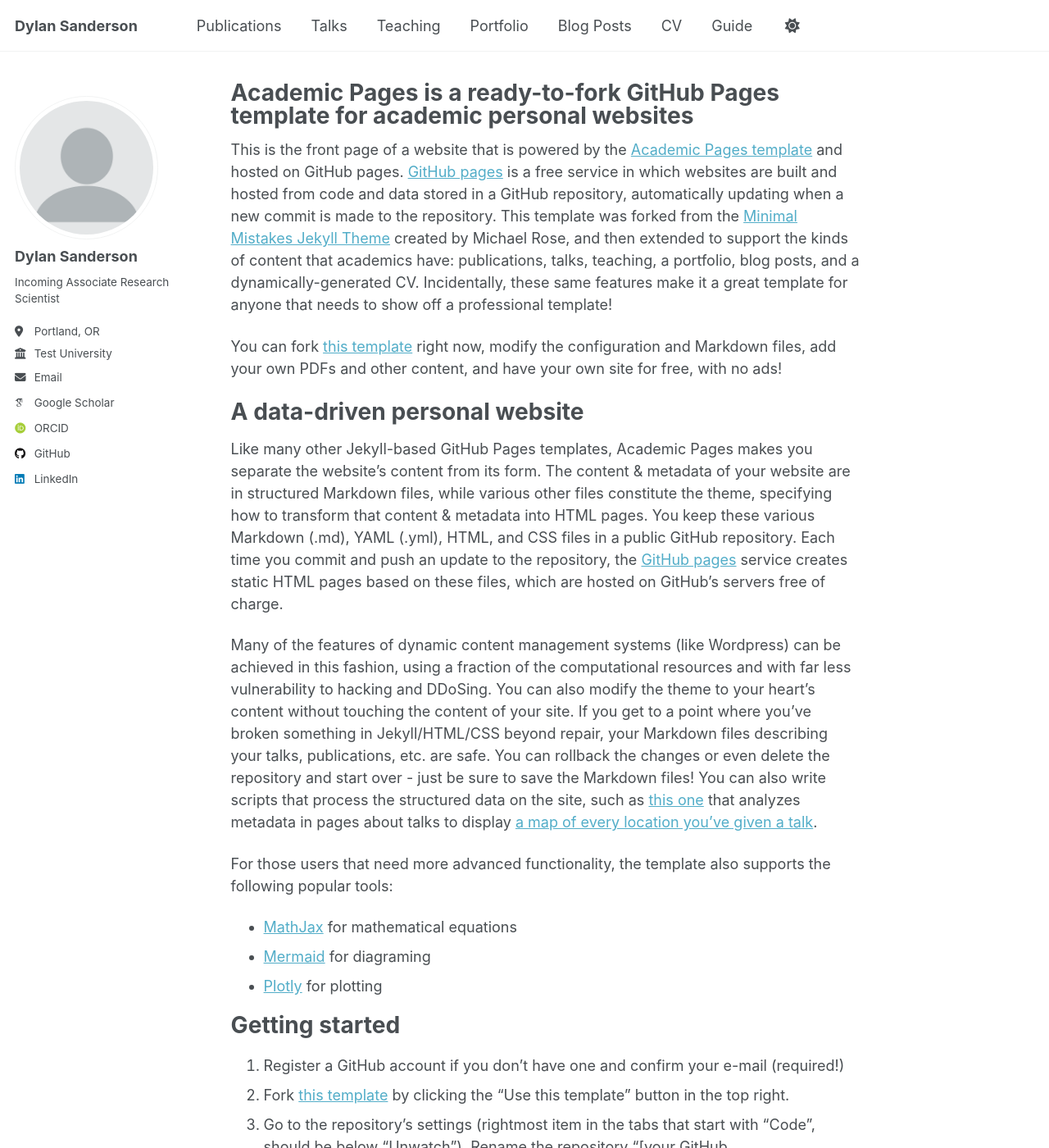
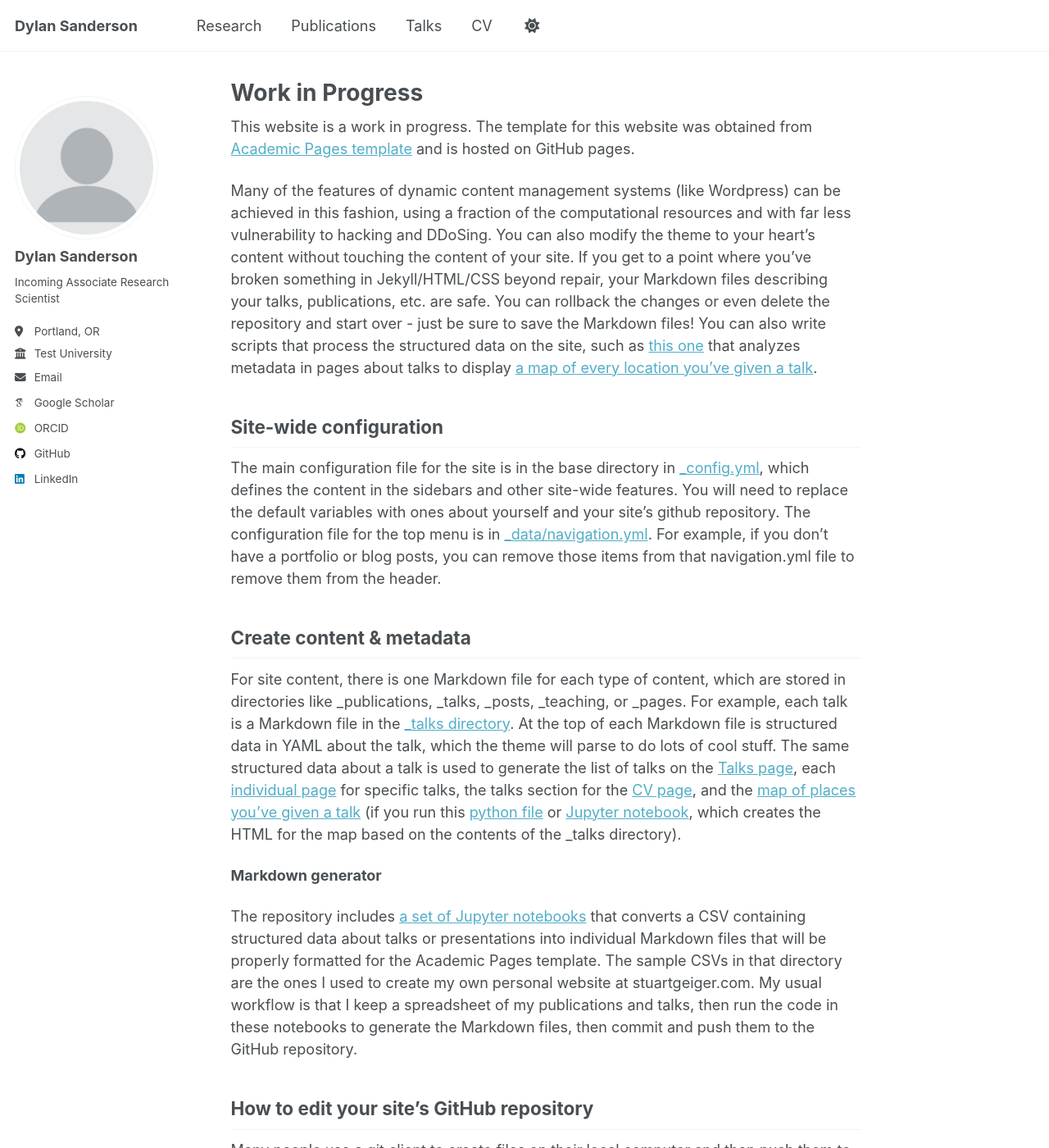
Before and after one commit to 22dylan/22dylan.github.io, a Jekyll site: the page built from _pages/about.md, in a window 1280 px wide and 1400 px high. Shown: the whole window at 82% size. Built offline with Jekyll 4.4.1, drawn with Linux system fonts in a browser that asks for light colours; some web fonts are replaced; a script that is not in the unit is left out; some of the changed text lies outside the part shown.

Commit message:
testing changes

```diff
--- a/_data/navigation.yml
+++ b/_data/navigation.yml
@@ -8,26 +8,17 @@
 #      Markdown formatted page while the second is generated using JSON.
 
 main:
+  - title: "Research"
+    url: /research/
+
   - title: "Publications"
     url: /publications/
 
   - title: "Talks"
     url: /talks/
 
-  - title: "Teaching"
-    url: /teaching/
-
-  - title: "Portfolio"
-    url: /portfolio/
-
-  - title: "Blog Posts"
-    url: /year-archive/
+  # - title: "Teaching"
+  #   url: /teaching/
 
   - title: "CV"
     url: /cv/
-
-  # - title: "CV"
-  #   url: /cv-json/
-
-  - title: "Guide"
-    url: /markdown/
--- a/_pages/about.md
+++ b/_pages/about.md
@@ -1,35 +1,22 @@
 ---
 permalink: /
-title: "Academic Pages is a ready-to-fork GitHub Pages template for academic personal websites"
+title: "Work in Progress"
 author_profile: true
 redirect_from:
   - /about/
   - /about.html
 ---
+This website is a work in progress. The template for this website was obtained from [Academic Pages template](https://github.com/academicpages/academicpages.github.io) and is hosted on GitHub pages.
 
-This is the front page of a website that is powered by the [Academic Pages template](https://github.com/academicpages/academicpages.github.io) and hosted on GitHub pages. [GitHub pages](https://pages.github.com) is a free service in which websites are built and hosted from code and data stored in a GitHub repository, automatically updating when a new commit is made to the repository. This template was forked from the [Minimal Mistakes Jekyll Theme](https://mmistakes.github.io/minimal-mistakes/) created by Michael Rose, and then extended to support the kinds of content that academics have: publications, talks, teaching, a portfolio, blog posts, and a dynamically-generated CV. Incidentally, these same features make it a great template for anyone that needs to show off a professional template!
 
- You can fork [this template](https://github.com/academicpages/academicpages.github.io) right now, modify the configuration and Markdown files, add your own PDFs and other content, and have your own site for free, with no ads!
-
-A data-driven personal website
+<!--
+This is how you make a title
 ======
-Like many other Jekyll-based GitHub Pages templates, Academic Pages makes you separate the website's content from its form. The content & metadata of your website are in structured Markdown files, while various other files constitute the theme, specifying how to transform that content & metadata into HTML pages. You keep these various Markdown (.md), YAML (.yml), HTML, and CSS files in a public GitHub repository. Each time you commit and push an update to the repository, the [GitHub pages](https://pages.github.com/) service creates static HTML pages based on these files, which are hosted on GitHub's servers free of charge.
+And here is the body.
+ -->
 
 Many of the features of dynamic content management systems (like Wordpress) can be achieved in this fashion, using a fraction of the computational resources and with far less vulnerability to hacking and DDoSing. You can also modify the theme to your heart's content without touching the content of your site. If you get to a point where you've broken something in Jekyll/HTML/CSS beyond repair, your Markdown files describing your talks, publications, etc. are safe. You can rollback the changes or even delete the repository and start over - just be sure to save the Markdown files! You can also write scripts that process the structured data on the site, such as [this one](https://github.com/academicpages/academicpages.github.io/blob/master/talkmap.ipynb) that analyzes metadata in pages about talks to display [a map of every location you've given a talk](https://academicpages.github.io/talkmap.html).
 
-For those users that need more advanced functionality, the template also supports the following popular tools:
-- [MathJax](https://www.mathjax.org/) for mathematical equations
-- [Mermaid](https://mermaid.js.org/) for diagraming
-- [Plotly](https://plotly.com/javascript/) for plotting
-
-Getting started
-======
-1. Register a GitHub account if you don't have one and confirm your e-mail (required!)
-1. Fork [this template](https://github.com/academicpages/academicpages.github.io) by clicking the "Use this template" button in the top right.
-1. Go to the repository's settings (rightmost item in the tabs that start with "Code", should be below "Unwatch"). Rename the repository "[your GitHub username].github.io", which will also be your website's URL.
-1. Set site-wide configuration and create content & metadata (see below -- also see [this set of diffs](http://archive.is/3TPas) showing what files were changed to set up [an example site](https://getorg-testacct.github.io) for a user with the username "getorg-testacct")
-1. Upload any files (like PDFs, .zip files, etc.) to the files/ directory. They will appear at https://[your GitHub username].github.io/files/example.pdf.
-1. Check status by going to the repository settings, in the "GitHub pages" section
 
 Site-wide configuration
 ------
```
